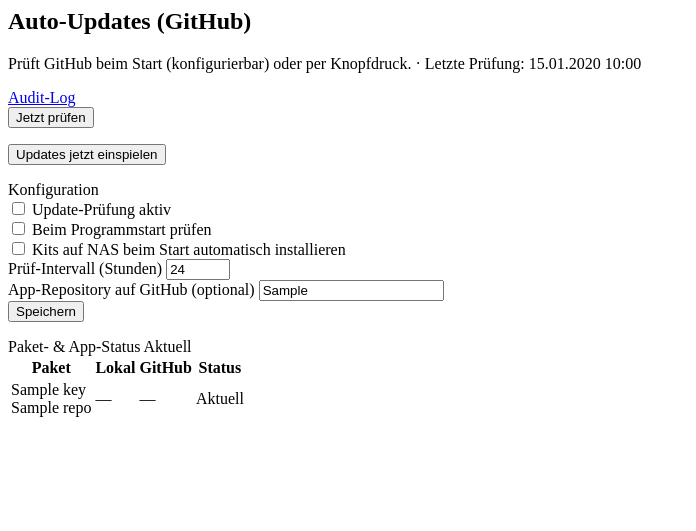
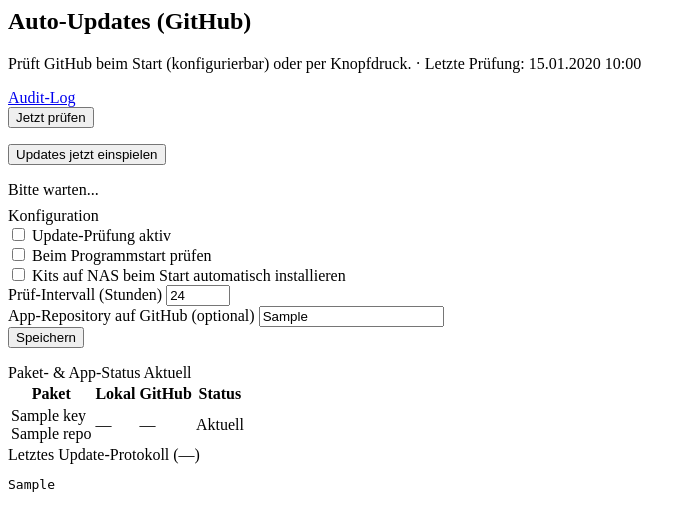
Before and after one commit to bzaiser/ops-django-kit, a Django app: template ops_kit/templates/ops_kit/partials/updates_content.html in a window 1280 px wide. Shown: the top 531 px of the page, without its empty margins (0-696 px from the left). Run offline with Django 3.2, Linux system fonts and the light colour scheme; the template is opened without the code that fills it: most values are stand-ins (such as "Sample title", 1, 10 or a date in 2020).

Commit message:
Add progress bar, spinner, and last_log output to Auto-Updates UI

```diff
--- a/ops_kit/templates/ops_kit/partials/updates_content.html
+++ b/ops_kit/templates/ops_kit/partials/updates_content.html
@@ -11,7 +11,7 @@
         <a href="{% url 'ops_kit:audit_log' %}" class="btn btn-sm btn-outline-secondary rounded-pill px-3">
             <i class="bi bi-shield-check me-1"></i> {% trans "Audit-Log" %}
         </a>
-        <form method="post" action="{% url 'ops_kit:updates' %}" class="d-inline">
+        <form method="post" action="{% url 'ops_kit:updates' %}" class="d-inline js-ops-update-form" data-progress-text="{% trans 'Prüfe GitHub auf neue Versionen...' %}">
             {% csrf_token %}
             <input type="hidden" name="action" value="check_now">
             {% if ops_updates_next %}<input type="hidden" name="next" value="{{ ops_updates_next }}">{% endif %}
@@ -20,7 +20,7 @@
             </button>
         </form>
         {% if not is_desktop %}
-        <form method="post" action="{% url 'ops_kit:updates' %}" class="d-inline">
+        <form method="post" action="{% url 'ops_kit:updates' %}" class="d-inline js-ops-update-form" data-progress-text="{% trans 'Installiere Kits von GitHub und lade Server neu — bitte warten...' %}">
             {% csrf_token %}
             <input type="hidden" name="action" value="apply_now">
             {% if ops_updates_next %}<input type="hidden" name="next" value="{{ ops_updates_next }}">{% endif %}
@@ -29,6 +29,16 @@
             </button>
         </form>
         {% endif %}
+    </div>
+</div>
+
+<div id="ops-update-progress" class="alert alert-info d-none mb-3" role="status">
+    <div class="d-flex align-items-center gap-2 mb-2 fw-semibold">
+        <span class="spinner-border spinner-border-sm" aria-hidden="true"></span>
+        <span id="ops-update-progress-text">{% trans "Bitte warten..." %}</span>
+    </div>
+    <div class="progress" style="height: 8px;">
+        <div class="progress-bar progress-bar-striped progress-bar-animated w-100"></div>
     </div>
 </div>
 
@@ -119,3 +129,24 @@
         </div>
     </div>
 </div>
+{% if cfg.last_log %}
+<div class="card shadow-sm mt-3">
+    <div class="card-header fw-bold small"><i class="bi bi-terminal me-1"></i> {% trans "Letztes Update-Protokoll" %} ({{ cfg.last_status|default:"—" }})</div>
+    <pre class="mb-0 p-3 small font-monospace" style="max-height: 220px; overflow: auto; white-space: pre-wrap;">{{ cfg.last_log }}</pre>
+</div>
+{% endif %}
+<script>
+document.addEventListener('DOMContentLoaded', function () {
+    var box = document.getElementById('ops-update-progress');
+    var txt = document.getElementById('ops-update-progress-text');
+    document.querySelectorAll('.js-ops-update-form').forEach(function (form) {
+        form.addEventListener('submit', function () {
+            if (box) box.classList.remove('d-none');
+            if (txt && form.dataset.progressText) txt.textContent = form.dataset.progressText;
+            document.querySelectorAll('.js-ops-update-form button[type="submit"]').forEach(function (b) {
+                b.disabled = true;
+            });
+        });
+    });
+});
+</script>
```
